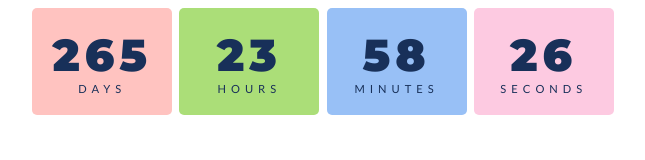
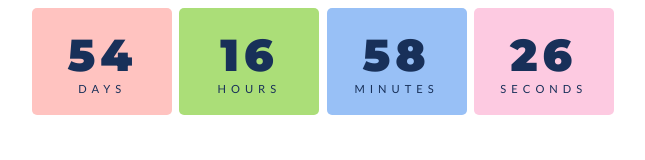
Before and after one commit to GuiBolson-bichoff/notionjubis2, a plain HTML site: page index.html in a window 1280 px wide. Shown: the whole page, without its empty margins (317-962 px from the left). Drawn offline with Linux system fonts and the light colour scheme.

Commit message:
Update index.html

```diff
--- a/index.html
+++ b/index.html
@@ -106,7 +106,7 @@ body{
 </body>
 <script>
     const year = new Date().getFullYear();
-const myDate = new Date('Oct 15, 2024 00:00:00');
+const myDate = new Date('Mar 17, 2024 17:00:00');
 console.log(myDate);
 
 // countdown
```
